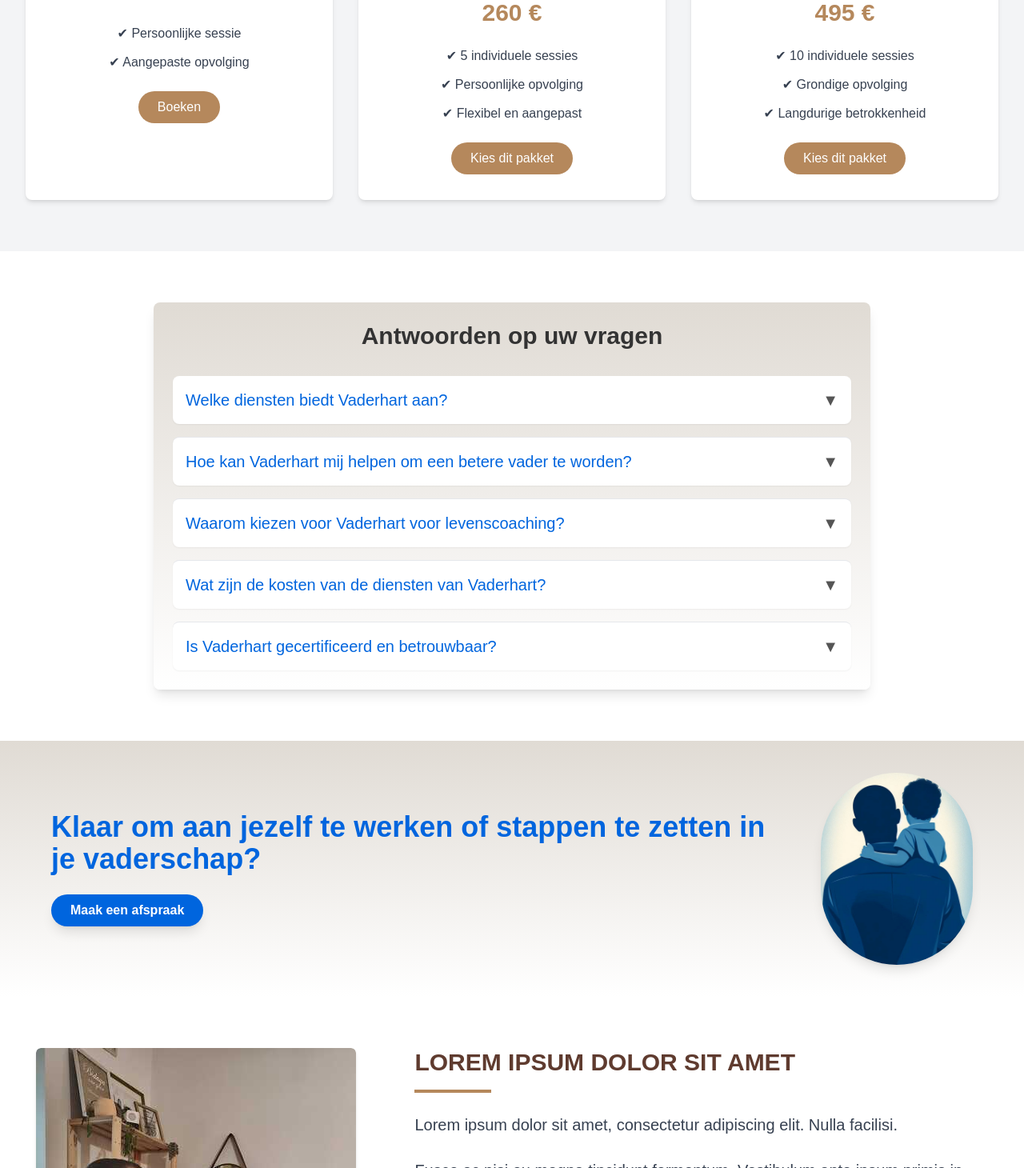
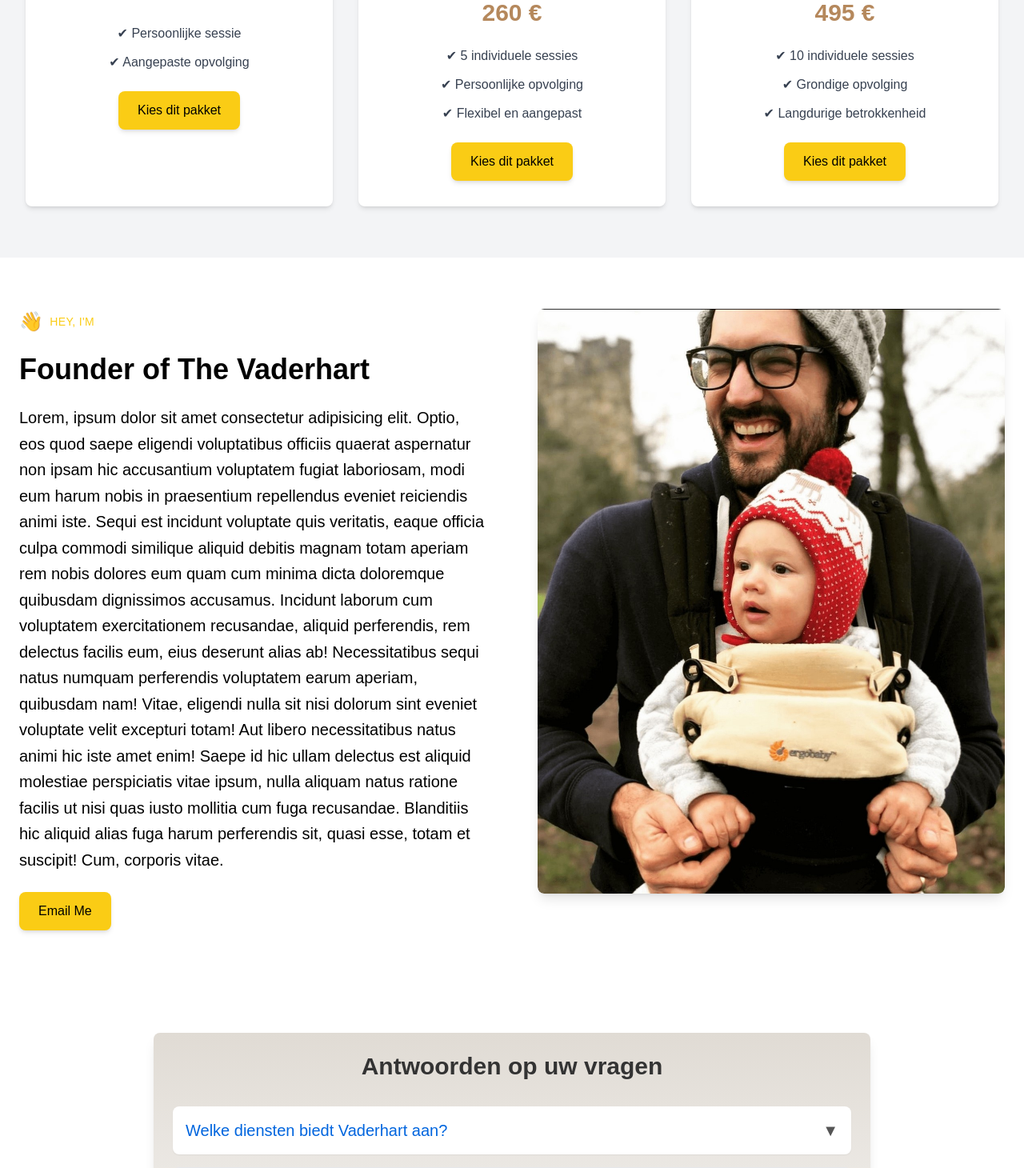
Before and after one commit to mosisgaye/father, a Next.js app: page / in a window 1280 px wide. Shown: the part 2090-3550 px from the top of the page at 80% size. Built offline with nearby package versions, Linux system fonts and the light colour scheme.

Commit message:
Description des modifications

```diff
--- /dev/null
+++ b/app/blog/page.tsx
@@ -0,0 +1,81 @@
+import fs from 'fs';
+import path from 'path';
+import matter from 'gray-matter';
+import Link from 'next/link';
+import Image from 'next/image';
+
+
+interface BlogPageProps {
+  limit?: number;
+}
+
+export default function BlogPage({ limit }: BlogPageProps) {
+  const files = fs.readdirSync(path.join(process.cwd(), 'posts'));
+
+  const limitedFiles = limit ? files.slice(0, limit) : files;
+
+  const posts = limitedFiles.map((fileName) => {
+    const slug = fileName.replace('.md', '');
+    const markdownWithMeta = fs.readFileSync(
+      path.join(process.cwd(), 'posts', fileName),
+      'utf-8'
+    );
+    const { data: frontmatter } = matter(markdownWithMeta);
+
+    return {
+      slug,
+      frontmatter,
+    };
+  });
+
+  return (
+    <div>
+
+      <div className="max-w-7xl mx-auto py-16 px-6 bg-gray-50 rounded-lg shadow-lg">
+        <h1 className="text-4xl md:text-5xl font-bold text-center mb-12 text-gray-800">
+          Onze tips voor het succesvol afronden van je afstandsonderwijs
+        </h1>
+        <div className="grid grid-cols-1 sm:grid-cols-2 md:grid-cols-3 gap-8">
+          {posts.map(({ slug, frontmatter }) => (
+            <div
+              key={slug}
+              className="bg-white shadow-lg rounded-lg overflow-hidden transform transition-transform duration-300 hover:scale-105"
+            >
+              <Link href={`/blog/${slug}`}>
+                {frontmatter.coverImage && (
+                  <Image
+                    src={frontmatter.coverImage}
+                    alt={frontmatter.title}
+                    width={800}
+                    height={400}
+                    className="w-full h-48 object-cover mb-4 rounded-t-lg"
+                  />
+                )}
+                <div className="p-6">
+                  <p className="text-sm text-gray-500">
+                    Gepubliceerd op {frontmatter.date}
+                  </p>
+                  <h2 className="text-lg font-bold hover:underline mt-2 text-gray-900">
+                    {frontmatter.title}
+                  </h2>
+                  <span className="inline-block bg-teal-500 text-white text-xs px-2 py-1 rounded-full mt-2">
+                    {frontmatter.category}
+                  </span>
+                </div>
+              </Link>
+            </div>
+          ))}
+        </div>
+        {limit && (
+          <div className="flex justify-center mt-12">
+            <Link href="/blog">
+              <button className="bg-blue-600 text-white px-8 py-4 rounded-full hover:bg-blue-700 transition-all duration-300">
+                Alle artikelen bekijken
+              </button>
+            </Link>
+          </div>
+        )}
+      </div>
+    </div>
+  );
+}
--- a/app/page.tsx
+++ b/app/page.tsx
@@ -1,3 +1,4 @@
+import Aboutme from "@/components/Aboutme";
 import AboutSection from "@/components/AboutSection";
 import CallToAction from "@/components/CallToAction";
 import Faq from "@/components/Faq";
@@ -13,6 +14,7 @@ export default function Home() {
       <AboutSection />
       <TestimonialSection />
       <PricingSection />
+      <Aboutme />
       <Faq />
       <CallToAction />
       <MilitaryStory />
--- a/components/Aboutme.tsx
+++ b/components/Aboutme.tsx
@@ -1,69 +1,39 @@
-import React from 'react';
-import { motion } from 'framer-motion';
+import { button } from 'framer-motion/client';
+import Image from 'next/image';
 
-const About: React.FC = () => {
+const Aboutme = () => {
   return (
-    <section className="bg-gray-100 py-16 px-6">
-      <div className="container mx-auto max-w-screen-lg flex flex-col md:flex-row items-center md:items-start">
+    <section className="bg-white text-black py-16 px-6">
+      <div className="max-w-7xl mx-auto flex flex-col lg:flex-row items-center lg:items-start space-y-8 lg:space-y-0 lg:space-x-16">
+        {/* Text Section */}
+        <div className="lg:w-1/2 space-y-6">
+          <h2 className="text-yellow-400 text-sm uppercase tracking-wide flex items-center">
+            <span className="mr-2 text-2xl">👋</span> Hey, I'm
+          </h2>
+          <h1 className="text-4xl font-bold">Founder of The Vaderhart</h1>
+          <p className="text-xl text-black leading-relaxed">
+           Lorem, ipsum dolor sit amet consectetur adipisicing elit. Optio, eos quod saepe eligendi voluptatibus officiis quaerat aspernatur non ipsam hic accusantium voluptatem fugiat laboriosam, modi eum harum nobis in praesentium repellendus eveniet reiciendis animi iste. Sequi est incidunt voluptate quis veritatis, eaque officia culpa commodi similique aliquid debitis magnam totam aperiam rem nobis dolores eum quam cum minima dicta doloremque quibusdam dignissimos accusamus. Incidunt laborum cum voluptatem exercitationem recusandae, aliquid perferendis, rem delectus facilis eum, eius deserunt alias ab! Necessitatibus sequi natus numquam perferendis voluptatem earum aperiam, quibusdam nam! Vitae, eligendi nulla sit nisi dolorum sint eveniet voluptate velit excepturi totam! Aut libero necessitatibus natus animi hic iste amet enim! Saepe id hic ullam delectus est aliquid molestiae perspiciatis vitae ipsum, nulla aliquam natus ratione facilis ut nisi quas iusto mollitia cum fuga recusandae. Blanditiis hic aliquid alias fuga harum perferendis sit, quasi esse, totam et suscipit! Cum, corporis vitae.
 
-        {/* Profile Image */}
-        <motion.div
-          initial={{ opacity: 0, x: -20 }}
-          animate={{ opacity: 1, x: 0 }}
-          transition={{ duration: 0.8 }}
-          className="w-full md:w-1/3 mb-8 md:mb-0"
-        >
-          <img
-            src="/images/profil.jpg" // Replace with the path to your profile photo
-            alt="Robrecht"
-            className="w-full h-auto rounded-lg shadow-lg"
+          </p>
+          <button className="bg-yellow-400 text-black py-3 px-6 rounded-lg shadow-md hover:bg-gray-200 transition">
+            Email Me
+          </button>
+        </div>
+
+        {/* Image Section */}
+        <div className="lg:w-1/2 relative rounded-lg overflow-hidden shadow-lg">
+          <Image
+            src="/images/father.jpg"
+            alt="Tom with baby"
+            layout="responsive"
+            width={800}
+            height={800}
+            className="rounded-lg"
           />
-        </motion.div>
-
-        {/* Content Section */}
-        <motion.div
-          initial={{ opacity: 0, x: 20 }}
-          animate={{ opacity: 1, x: 0 }}
-          transition={{ duration: 0.8 }}
-          className="w-full md:w-2/3 pl-0 md:pl-10"
-        >
-          <h2 className="text-4xl font-bold text-[#5f3b2f] mb-4">Over Mij</h2>
-          <p className="text-lg text-gray-700 mb-6 leading-relaxed">
-            Ik ben Robrecht – oprichter van het project Vaderhart. Als vader van twee jonge kinderen, zoon, echtgenoot en leerkracht, heb ik reeds de verschillende rollen die een man kan aannemen, mogen ervaren. De belangrijkste referentie die ik kan voorleggen, is in de eerste plaats mijn eigen persoonlijke zoektocht van meer dan 10 jaar in het willen begrijpen van mentaal welzijn en het verband met de vroege kindertijd.
-          </p>
-          <p className="text-lg font-semibold text-gray-900 mb-6 leading-relaxed">
-            "Ik kan niet gidsen als je er niet bent geweest."
-          </p>
-          <p className="text-lg text-gray-700 mb-6 leading-relaxed">
-            Onderweg verdiepte ik mij in diverse onderwerpen zoals mannenwerk, complex trauma, harttime-coherentie, de polyvagaaltheorie, de werking van ons zenuwstelsel, hoogsensitiviteit, de ontwikkeling van het jonge kind; en nog veel meer.
-          </p>
-
-          {/* Background and Mission */}
-          <div className="text-gray-600 mb-6">
-            <h3 className="text-2xl font-semibold text-[#5f3b2f] mb-4">Mijn Missie</h3>
-            <p className="mb-4">
-              Mijn begeleiding helpt mannen hun authentieke zelf te vinden en ondersteunt hen in hun vaderrol, op basis van zowel wetenschappelijke kennis als spirituele inzichten. Ik geloof sterk in afgestemd ouderschap en de kracht van traumaverwerking.
-            </p>
-          </div>
-
-          {/* Background and Education */}
-          <div className="text-gray-600">
-            <h3 className="text-2xl font-semibold text-[#5f3b2f] mb-4">Mijn Achtergrond en Opleidingen</h3>
-            <ul className="list-disc list-inside ml-4 space-y-2">
-              <li>Vaderschapscoach en mental health coach</li>
-              <li>Master in de klinische psychologie i.o.</li>
-              <li>Pedagogische bekwaamheid als leerkracht secundair onderwijs</li>
-              <li>Master Rechten en International Development</li>
-              <li>Carrière van ruim 10 jaar in het onderwijs</li>
-              <li>Masterclass ‘Boys will be boys’ - Jürgen Peeters</li>
-              <li>Samen veerkrachtig: de eerste 1000 dagen - Binu Singh</li>
-              <li>Training omgaan met Borderline - Similes</li>
-            </ul>
-          </div>
-        </motion.div>
+        </div>
       </div>
     </section>
   );
 };
 
-export default About;
+export default Aboutme;
--- a/components/CallToAction.tsx
+++ b/components/CallToAction.tsx
@@ -3,14 +3,16 @@ import '@/app/globals.css'
 
 export default function CallToAction() {
   return (
-    <div className="flex flex-col md:flex-row justify-center items-center bg-gradient-to-b from-[#e0dbd4] to-[#ffffff] py-10 px-6 md:px-16 space-y-6 md:space-y-0 md:space-x-10">
+    <div className="flex flex-col md:flex-row justify-center items-center bg-gradient-to-b from-[#e0dbd4] to-[#ffffff] py-40 px-6 md:px-16 space-y-6 md:space-y-0 md:space-x-10">
       <div className="flex flex-col items-center md:items-start text-center md:text-left space-y-4 md:space-y-6">
         <h2 className="text-[#0065de] text-3xl md:text-4xl font-bold leading-tight">
         Klaar om aan jezelf te werken of stappen te zetten in je vaderschap?
         </h2>
-        <button className="bg-[#0065de] text-white font-semibold py-2 px-6 rounded-full shadow-lg hover:bg-[#e43f5a] hover:shadow-2xl transition duration-300 transform hover:scale-105 focus:outline-none focus:ring-4 focus:ring-[#e43f5a]">
+        <div className='items-center'>
+        <button className="bg-[#0065de] Boeken text-white font-semibold py-2 px-6 rounded-full shadow-lg hover:bg-[#e43f5a] hover:shadow-2xl transition duration-300 transform hover:scale-105 focus:outline-none focus:ring-4 focus:ring-[#e43f5a]">
         Maak een afspraak
         </button>
+        </div>
       </div>
       <div className="rounded-full overflow-hidden w-40 h-40 md:w-60 md:h-60 shadow-lg hover:shadow-xl transition duration-300 transform hover:scale-105">
         <img
--- a/components/PricingSection.tsx
+++ b/components/PricingSection.tsx
@@ -24,8 +24,8 @@ function PricingSection() {
               <li className="flex justify-center items-center">✔︎ Aangepaste opvolging</li>
             </ul>
             <div className="text-center">
-              <button className="bg-[#b5885c] text-white py-2 px-6 rounded-full hover:bg-[#5f3b2f] transition-colors duration-300">
-                Boeken
+              <button className="bg-yellow-400 text-black py-3 px-6 rounded-lg shadow-md hover:bg-gray-200 transition">
+              Kies dit pakket
               </button>
             </div>
           </div>
@@ -50,7 +50,7 @@ function PricingSection() {
               <li className="flex justify-center items-center">✔︎ Flexibel en aangepast</li>
             </ul>
             <div className="text-center">
-              <button className="bg-[#b5885c] text-white py-2 px-6 rounded-full hover:bg-[#5f3b2f] transition-colors duration-300">
+              <button className="bg-yellow-400 text-black py-3 px-6 rounded-lg shadow-md hover:bg-gray-200 transition">
                 Kies dit pakket
               </button>
             </div>
@@ -76,7 +76,7 @@ function PricingSection() {
               <li className="flex justify-center items-center">✔︎ Langdurige betrokkenheid</li>
             </ul>
             <div className="text-center">
-              <button className="bg-[#b5885c] text-white py-2 px-6 rounded-full hover:bg-[#5f3b2f] transition-colors duration-300">
+              <button className="bg-yellow-400 text-black py-3 px-6 rounded-lg shadow-md hover:bg-gray-200 transition">
                 Kies dit pakket
               </button>
             </div>
```
Also changed, not shown: public/images/father.jpg (added).
